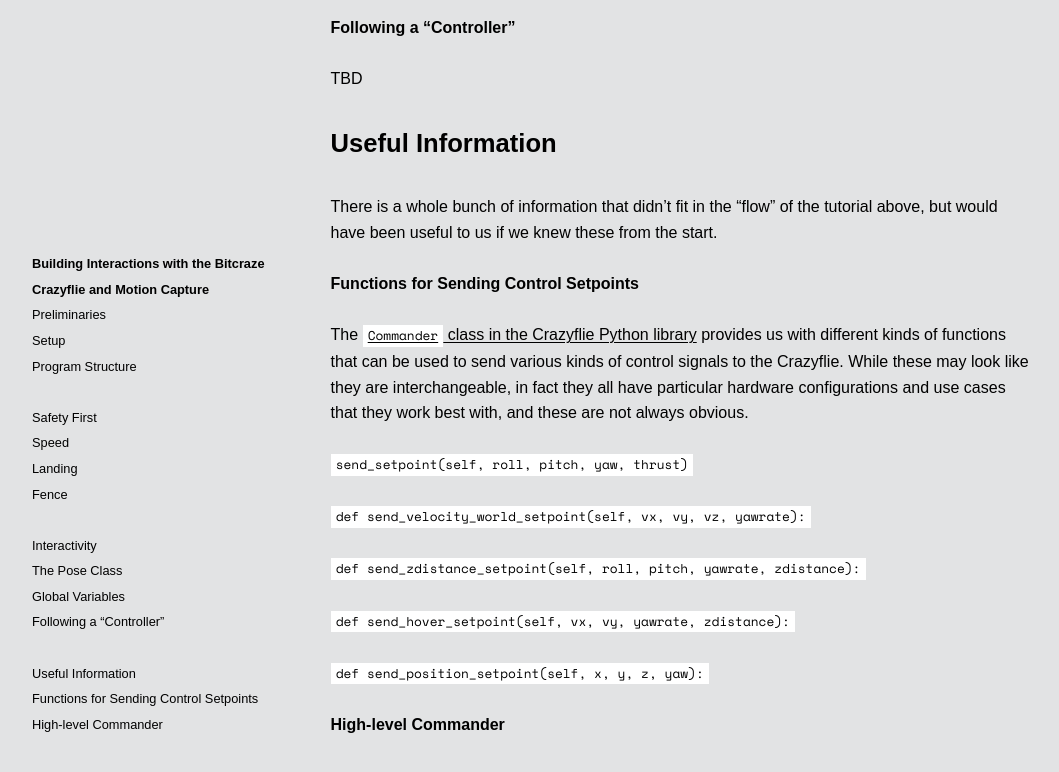
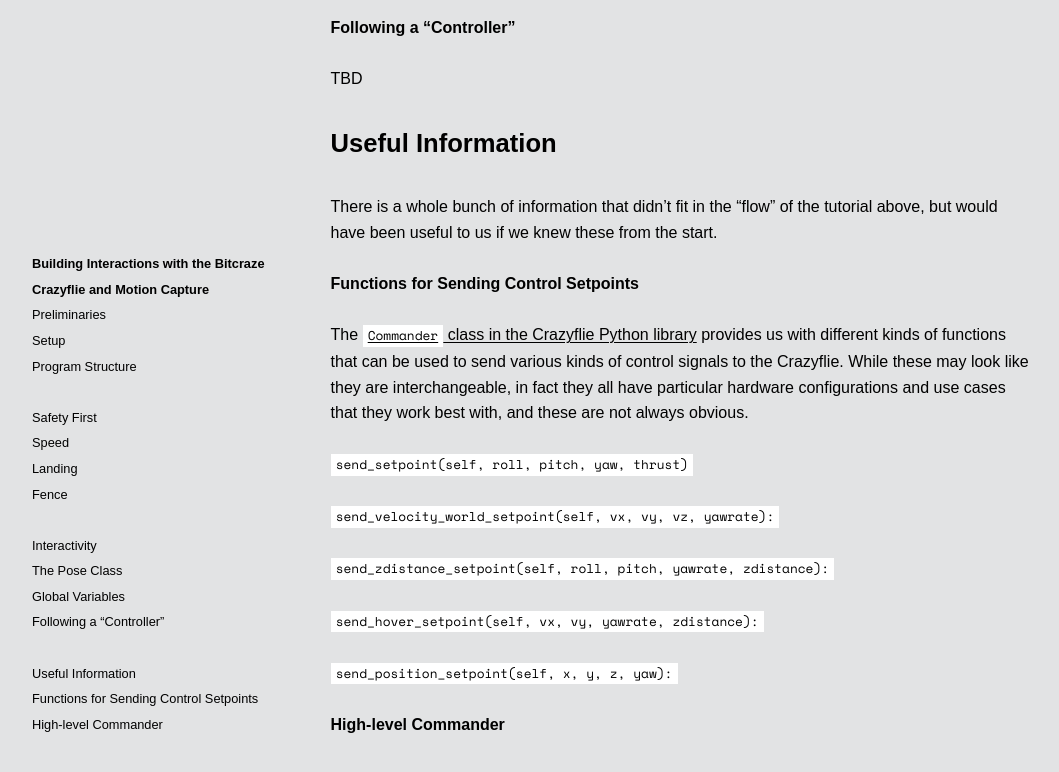
Before and after one commit to l77l77/mbaytas.github.io, a Jekyll site: the page built from crazyflie.md, in a window 1280 px wide and 900 px high, scrolled down 7883 px. Shown: the top 772 px of the window, without its empty margins (108-1167 px from the left). Built offline with Jekyll 4.4.1, drawn with Linux system fonts in a browser that asks for light colours; some web fonts are replaced; our own code applies the rules of GitHub Pages for plain Markdown files; comment, search, counter and statistics services are not loaded.

Commit message:
Update crazyflie.md

```diff
--- a/crazyflie.md
+++ b/crazyflie.md
@@ -221,12 +221,12 @@
 
 `send_setpoint(self, roll, pitch, yaw, thrust)`
 
-`def send_velocity_world_setpoint(self, vx, vy, vz, yawrate):`
+`send_velocity_world_setpoint(self, vx, vy, vz, yawrate):`
 
-`def send_zdistance_setpoint(self, roll, pitch, yawrate, zdistance):`
+`send_zdistance_setpoint(self, roll, pitch, yawrate, zdistance):`
 
-`def send_hover_setpoint(self, vx, vy, yawrate, zdistance):`
+`send_hover_setpoint(self, vx, vy, yawrate, zdistance):`
 
-`def send_position_setpoint(self, x, y, z, yaw):`
+`send_position_setpoint(self, x, y, z, yaw):`
 
 ### High-level Commander
```
